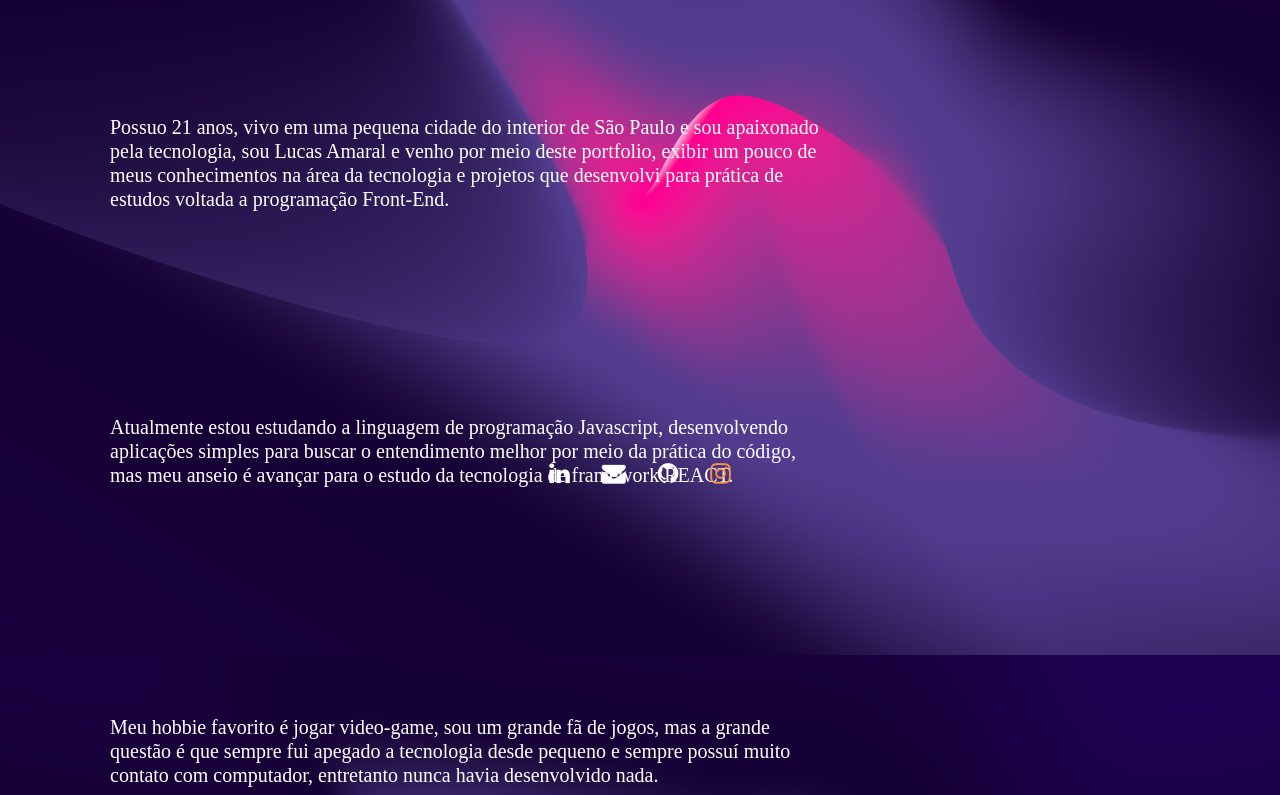
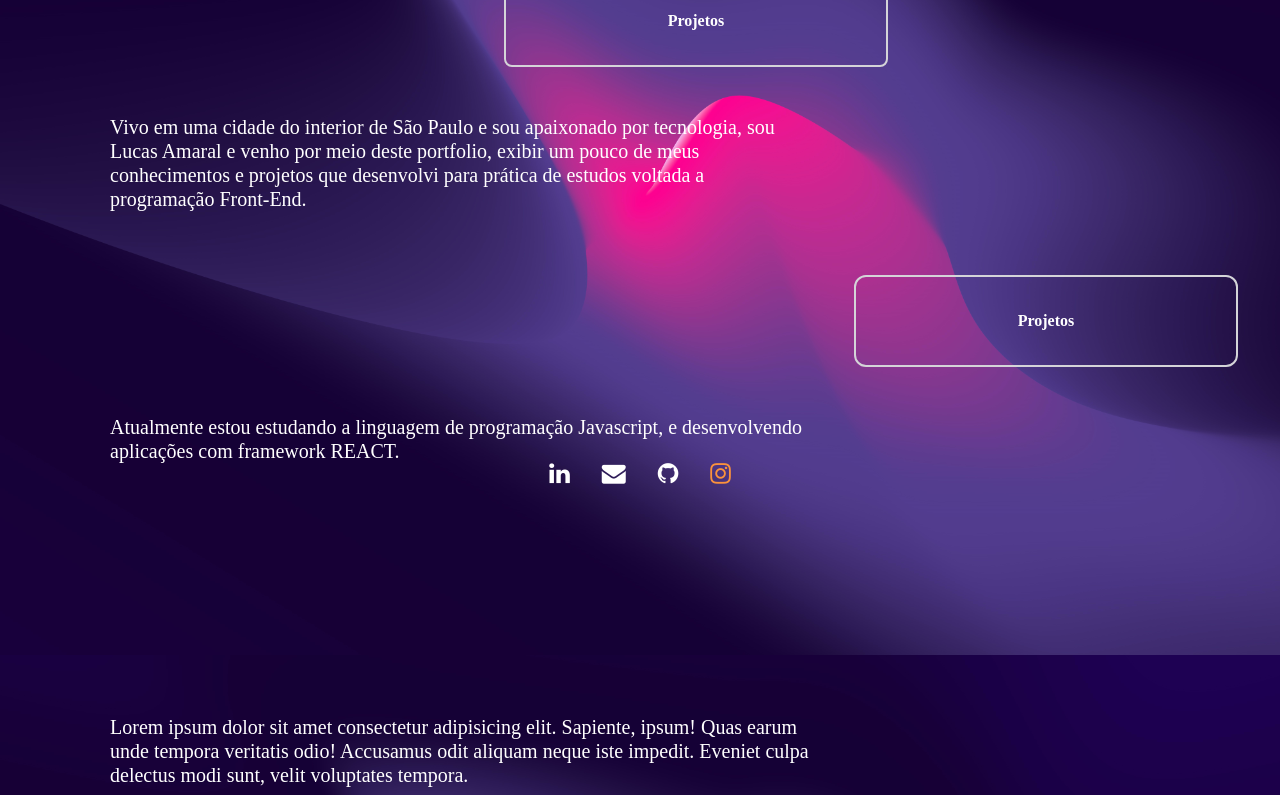
Before and after one commit to LrAmaral/Portfolio, a React (Vite) app: page / in a window 1280 px wide. Shown: the part 305-1100 px from the top of the page. Built offline with nearby package versions, Linux system fonts and the light colour scheme.

Commit message:
:sparkles: add-section-projects

```diff
--- a/src/App.jsx
+++ b/src/App.jsx
@@ -1,10 +1,12 @@
-import Footer from "./components/Footer.jsx";
-import Main  from "./components/Main.jsx";
+import { Footer } from "./components/Footer.jsx";
+import { Main } from "./components/Main.jsx";
+import { Project } from './components/Project'
 
 function App() {
   return (
     <>
       <Main />
+      <Project />
       <Footer />
     </>
   );
--- a/src/components/Footer.jsx
+++ b/src/components/Footer.jsx
@@ -1,4 +1,4 @@
-function Footer() {
+export function Footer() {
   return (
     <footer className="text-white text-base bottom-0 fixed w-full text-center">
       <div className="pb-1.5 opacity-0 animate-[appear_0.9s_forwards]">
@@ -26,5 +26,3 @@ function Footer() {
     </footer>
   );
 }
-
-export default Footer;
--- a/src/components/Main.jsx
+++ b/src/components/Main.jsx
@@ -1,28 +1,27 @@
-function Main() {
+export function Main() {
   return (
     <div className="text-white not-italic">
       <div>
-        <h1 className="absolute w-44 left-[110px] top-[280px] text-2xl leading-[20px] font-extrabold">☕ Hello World!</h1>
-        <p className="absolute w-[720px] left-[110px] top-[420px] text-xl font-normal leading-6">
-          Possuo 21 anos, vivo em uma pequena cidade do interior de São Paulo e sou
-          apaixonado pela tecnologia, sou Lucas Amaral e venho por meio deste
-          portfolio, exibir um pouco de meus conhecimentos na área da tecnologia
-          e projetos que desenvolvi para prática de estudos voltada a programação Front-End.
+        <h1 className="absolute w-44 left-[110px] top-[280px] text-2xl leading-[20px] font-extrabold">
+          ☕ Hello World!
+        </h1>
+        <p className="absolute w-[700px] left-[110px] top-[420px] text-xl font-normal leading-6">
+          Vivo em uma cidade do interior de São Paulo e sou
+          apaixonado por tecnologia, sou Lucas Amaral e venho por meio deste
+          portfolio, exibir um pouco de meus conhecimentos e projetos que desenvolvi
+          para prática de estudos voltada a programação Front-End.
         </p>
-        <p className="absolute w-[720px] left-[110px] top-[720px] text-xl font-normal leading-6">
-          Atualmente estou estudando a linguagem de programação Javascript,
-          desenvolvendo aplicações simples para buscar o entendimento melhor
-          por meio da prática do código, mas meu anseio é avançar para o
-          estudo da tecnologia de framework REACT.
+        <p className="absolute w-[700px] left-[110px] top-[720px] text-xl font-normal leading-6">
+          Atualmente estou estudando a linguagem de programação Javascript, e
+          desenvolvendo aplicações com framework REACT.
         </p>
-        <p className="absolute w-[720px] left-[110px] top-[1020px] text-xl font-normal leading-6">
-          Meu hobbie favorito é jogar video-game, sou um grande fã de jogos,
-          mas a grande questão é que sempre fui apegado a tecnologia desde pequeno
-          e sempre possuí muito contato com computador, entretanto nunca havia desenvolvido nada.
+        <p className="absolute w-[700px] left-[110px] top-[1020px] text-xl font-normal leading-6">
+          Lorem ipsum dolor sit amet consectetur adipisicing elit. Sapiente,
+          ipsum! Quas earum unde tempora veritatis odio! Accusamus odit aliquam
+          neque iste impedit. Eveniet culpa delectus modi sunt, velit voluptates
+          tempora.
         </p>
       </div>
     </div>
   );
 }
-
-export default Main;
--- /dev/null
+++ b/src/components/Project.jsx
@@ -0,0 +1,25 @@
+export function Project () {
+    return (
+        <div>
+            <section>
+                <div
+                className="text-white w-44 right-[600px] top-[280px] absolute animate-[appear_0.9s_forwards] hover:scale-105">
+                <a href="#" target="_blank"><button type="button"
+                className="w-96 border-2 rounded-lg p-8 border-zinc-300 font-semibold">Projetos</button></a>
+                </div>
+
+                <div
+                className="text-white w-44 right-[250px] top-[580px] absolute animate-[appear_0.9s_forwards] hover:scale-105">
+                <a href="" target="_blank"><button
+                type="button"
+                className="w-96 border-2 rounded-xl p-8 border-zinc-300 font-semibold">Projetos</button></a>
+                </div>
+
+                {/* <div className="text-white w-44 right-[130px] top-[550px] absolute">oi</div>
+                <div className="text-white w-44 right-[350px] top-[750px] absolute">oi</div>
+                <div className="text-white w-44 right-[130px] top-[750px] absolute">oi</div>
+                <div className="text-white w-44 right-[130px] top-[300px] absolute">oi</div>  */}
+            </section>
+        </div>
+    );
+}
```
